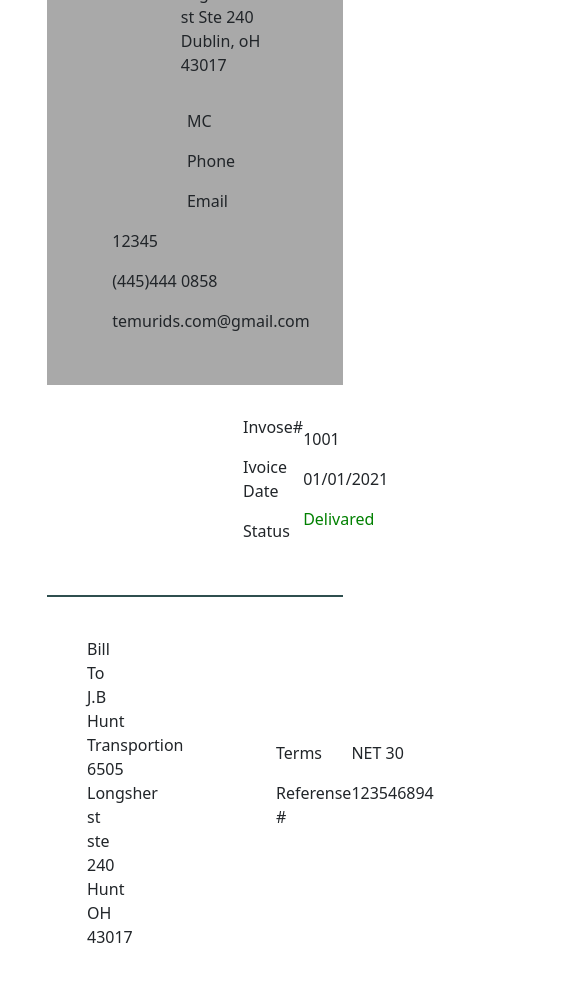
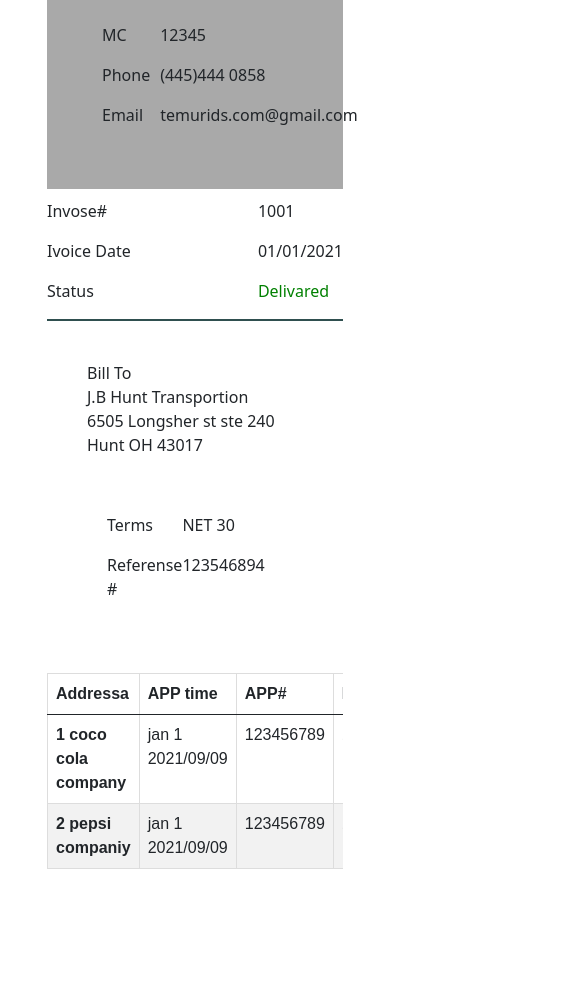
Before and after one commit to Samandar002/js, a plain HTML site: page js/index.html in a window 390 px wide. Shown: the part 275-1277 px from the top of the page, 585 px wide, since content can reach past the window. Drawn offline with nearby package versions, Linux system fonts and the light colour scheme.

Commit message:
responsive

```diff
--- a/js/index.html
+++ b/js/index.html
@@ -19,6 +19,7 @@
             margin: 0 auto;
         }
         .box{
+            width: 100%;
             display: flex;
             justify-content: space-between;
             /* align-items: center; */
@@ -31,6 +32,21 @@
             justify-content: space-between;
             /* align-items: center; */
         }
+        table {
+  font-family: arial, sans-serif;
+  border-collapse: collapse;
+  width: 100%;
+}
+
+td, th {
+  border: 1px solid #dddddd;
+  text-align: left;
+  padding: 8px;
+}
+
+tr:nth-child(even) {
+  background-color: #dddddd;
+}
         .footer-box{
             margin: 200px 0;
             display: flex;
@@ -46,12 +62,56 @@
             justify-content: space-between;
             /* align-items: center; */
         }
+        .section-box{
+            display: flex;
+            justify-content: space-between;
+             width: 100%;
+             align-items: center;
+              padding: 20px 20px;
+        }
+        .info{
+            width: 100%; display:
+            flex;justify-content: flex-end;
+            padding: 20px 100px;
+        }
         .footer-box ul p{
             margin-top: 10px;
         }
         .info p{
             margin-top: 10px;
         }
+        .info ul{
+            width: 27%;
+            display: flex;
+            justify-content: space-between;
+            align-items: center;
+        }
+        .section-box ul:nth-child(1){
+            display: flex;
+            justify-content: space-between;
+            width: 30%;
+             flex-direction: column;
+             padding: 20px 20px;
+        }
+        .section-box ul:nth-child(2){
+            width: 34%;
+            display: flex;
+            justify-content: space-between;
+             padding: 20px 40px;
+        }
+        table {
+  border-collapse: collapse;
+  border-spacing: 0;
+  width: 100%;
+  border: 1px solid #ddd;
+}
+
+th, td {
+  text-align: left;
+  padding: 8px;
+}
+
+tr:nth-child(even){background-color: #f2f2f2}
         .info{
             border-bottom: 2px solid darkslategrey;
         }
@@ -69,28 +129,30 @@
             .container{
                 width: 820px;
             }
-            .box{
-                display: flex;
-                justify-content: center;
-                align-items: center;
-                flex-direction: column;
-            }
-            .box ul{
-                display: flex;
-                justify-content: center;
-                align-items: center;
-                flex-direction: column;
-            }
-            .container .list{
-                display: flex;
-                justify-content: center;
-                align-items: center;
-                flex-direction: column;
-            }
+
         }
         @media (max-width:840px){
             .container{
                 width: 720px;
+            }
+            .box{
+                display: flex;
+                flex-direction: column;
+                align-items:center;
+            }
+            .box ul{
+                width: 60%;
+            }
+            .list{
+                margin-left: 10px;
+            }
+            .container .info{
+                display: flex;
+                justify-content: center;
+                align-items:center;
+            }
+            .container .info ul{
+                width: 50%;
             }
         }
         @media (max-width:740px){
@@ -106,6 +168,66 @@
         @media (max-width:540px){
             .container{
                 width: 420px;
+            }
+            .box ul:nth-child(1){
+           display: flex;
+           flex-direction: column;
+           align-items:center;
+           width: 100%;
+            }
+            .box ul:nth-child(2){
+                width: 100%;
+            justify-content: space-between;
+            padding: 10px 30px;
+            }
+            .box ul:nth-child(2) li:nth-child(2){
+                margin-left: 40px;
+            }
+            .box ul:nth-child(2) li:nth-child(1){
+                margin-right: -30px;
+            }
+            .container .info{
+                display: flex;
+                justify-content: center;
+                align-items: center;
+                width: 100%;
+                padding: 0;
+                margin: 0;
+            }
+            .info ul:nth-child(1){
+                padding: 0;
+                margin: 0;
+            width: 100%;
+            }
+            .section-box{
+                display: flex;
+                flex-direction: column;
+                justify-content: center;
+                align-items: center;
+            }
+            .footer-box{
+                display: flex;
+                flex-direction: column;
+                justify-content: center;
+                align-items: center;
+                height: auto;
+            }
+            .footer-box ul:nth-child(1){
+                width: 100%;
+                display: flex;
+       justify-content: center;
+                align-items: center;
+                flex-direction: column;
+            }
+            .footer-box ul:nth-child(2){
+                width: 100%;
+            }
+
+            .section-box ul:nth-child(1){
+                width: 100%;
+            }
+            .section-box ul:nth-child(2){
+                width: 100%;
             }
         }
         @media (max-width:440px){
@@ -147,8 +269,8 @@
                 </li>
                 </ul>
             </div>
-           <div class="info" style="width: 100%; display: flex;justify-content: flex-end; padding: 20px 100px;">
-               <ul style="width: 27%; display: flex;justify-content: space-between;align-items: center;">
+           <div class="info">
+               <ul>
                    <li><p>Invose#</p>
                 <p>Ivoice Date</p>
                 <p>Status</p>
@@ -164,14 +286,14 @@
     </header>
 <section class="section">
     <div class="container">
-        <div class="section-box" style="display: flex;justify-content: space-between; width: 100%; align-items: center; padding: 20px 20px;">
-            <ul style="display: flex; justify-content: space-between;width: 30%; flex-direction: column; padding: 20px 20px;">
+        <div class="section-box">
+            <ul>
                 <li>Bill To</li>
                 <li>J.B Hunt Transportion</li>
                 <li>6505 Longsher st ste 240</li>
                 <li>Hunt OH 43017</li>
             </ul>
-            <ul style="width: 34%; display: flex;justify-content: space-between; padding: 20px 40px;"><li>
+            <ul><li>
                 <p>Terms</p>
                 <p>Referense #</p>
             </li>
@@ -181,6 +303,8 @@
             <p>123546894</p>
         </li></ul>
         </div>
+
+<div style="overflow-x:auto;">
         <table class="table">
             <thead>
               <tr>
@@ -215,6 +339,7 @@
               </tr>
             </tbody>
           </table>
+          </div>
     </div>
 </section>
 
@@ -248,7 +373,6 @@
         </div>
     </div>
 </footer>
-<script src="https://cdn.jsdelivr.net/npm/bootstrap@5.0.2/dist/js/bootstrap.bundle.min.js" integrity="sha384-MrcW6ZMFYlzcLA8Nl+NtUVF0sA7MsXsP1UyJoMp4YLEuNSfAP+JcXn/tWtIaxVXM" crossorigin="anonymous"></script>
-    <script src="./main.js"></script>
+
 </body>
 </html>
```
Also changed, not shown: index.html (deleted, +0 -67 lines).
